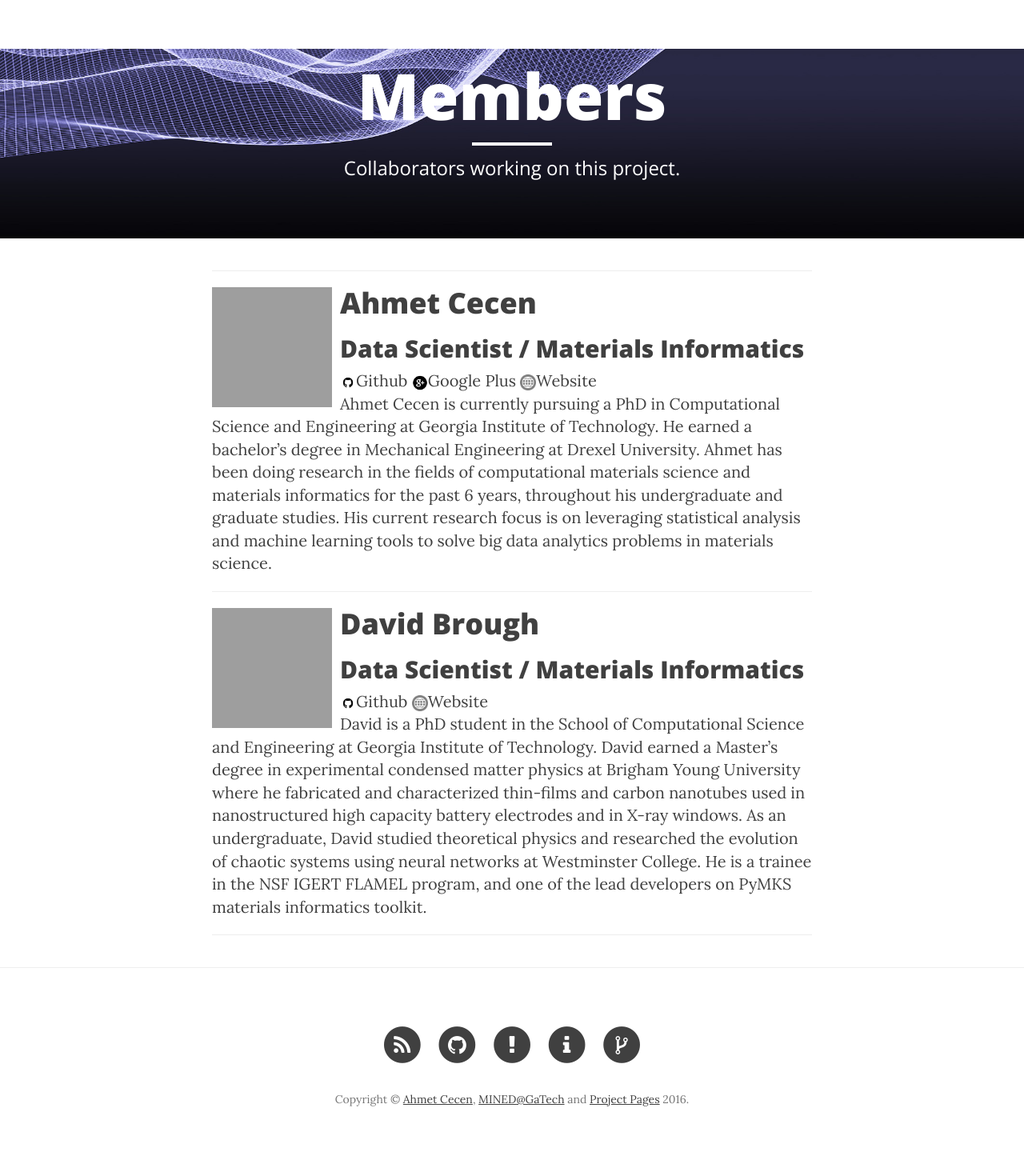
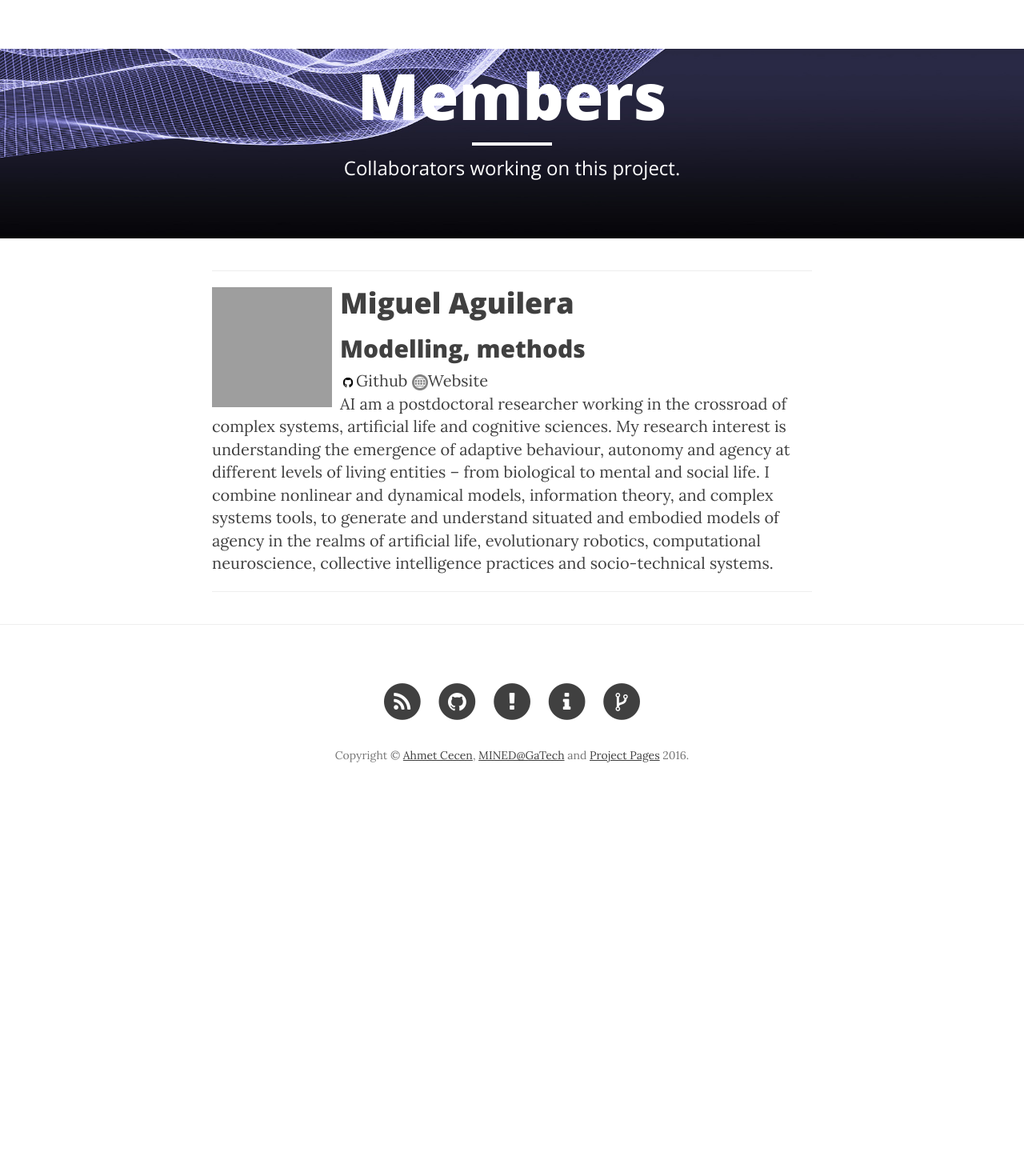
Before and after one commit to dimensive-project/dimensive-project.github.io, a Jekyll site: the page built from members.html, in a window 1280 px wide. Shown: the whole page at 80% size. Built offline with Jekyll 4.4.1, drawn with Linux system fonts in a browser that asks for light colours; nearby versions of some CDN libraries; after the commit the page ends 1020 px from its top, so only the background shows below that; grey boxes are pictures that could not be loaded.

Commit message:
Updated members.yml

```diff
--- a/_data/members.yml
+++ b/_data/members.yml
@@ -1,12 +1,12 @@
 # Members
 
-- name: Ahmet Cecen
-  role: Data Scientist / Materials Informatics
-  img: https://avatars1.githubusercontent.com/u/7231251?v=3&s=460
-  github: ahmetcecen
-  gplus: https://plus.google.com/+AhmetCecen-GPlus
-  bio: Ahmet Cecen is currently pursuing a PhD in Computational Science and Engineering at Georgia Institute of Technology.  He earned a bachelor’s degree in Mechanical Engineering at Drexel University. Ahmet has been doing research in the fields of computational materials science and materials informatics for the past 6 years, throughout his undergraduate and graduate studies. His current research focus is on leveraging statistical analysis and machine learning tools to solve big data analytics problems in materials science.
-  url: http://ahmetcecen.github.io/
+- name: Miguel Aguilera
+  role: Modelling, methods
+  img: https://avatars0.githubusercontent.com/u/5880901?s=460&v=4
+  github: MiguelAguilera
+  g-scholar: https://scholar.google.es/citations?user=HJHkCmEofCgC&hl=en
+  bio: AI am a postdoctoral researcher working in the crossroad of complex systems, artificial life and cognitive sciences. My research interest is understanding the emergence of adaptive behaviour, autonomy and agency at different levels of living entities – from biological to mental and social life. I combine nonlinear and dynamical models, information theory, and complex systems tools, to generate and understand situated and embodied models of agency in the realms of artificial life, evolutionary robotics, computational neuroscience, collective intelligence practices and socio-technical systems.
+  url: http://www.maguilera.net
   visible: true
 
 - name: David Brough
@@ -15,7 +15,7 @@
   github: davidbrough1
   bio: David is a PhD student in the School of Computational Science and Engineering at Georgia Institute of Technology. David earned a Master’s degree in experimental condensed matter physics at Brigham Young University where he fabricated and characterized thin-films and carbon nanotubes used in nanostructured high capacity battery electrodes and in X-ray windows. As an undergraduate, David studied theoretical physics and researched the evolution of chaotic systems using neural networks at Westminster College. He is a trainee in the NSF IGERT FLAMEL program, and one of the lead developers on PyMKS materials informatics toolkit.
   url: http://davidbrough.net
-  visible: true
+  visible: false
 
 - name: Surya R. Kalidindi
   role: Materials Informatics
```
